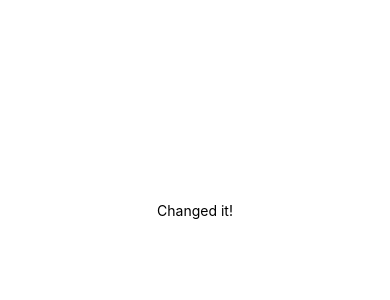
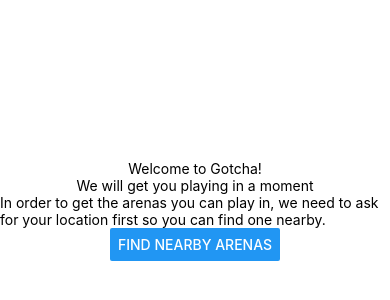
Before and after one commit to jwright/gotcha-app-techbash, a React Native app: screen /Home in a window 390 px wide. Shown: the part 212-512 px from the top of the page. Built offline with nearby package versions, Linux system fonts and the light colour scheme.

Commit message:
Get location and add arena list screen

```diff
--- a/package.json
+++ b/package.json
@@ -13,6 +13,7 @@
     "@react-navigation/native": "^6.0.13",
     "@react-navigation/native-stack": "^6.9.1",
     "expo": "~43.0.2",
+    "expo-location": "~13.0.4",
     "expo-status-bar": "~1.1.0",
     "react": "17.0.1",
     "react-dom": "17.0.1",
--- a/src/App.js
+++ b/src/App.js
@@ -3,6 +3,7 @@
 import { NavigationContainer } from '@react-navigation/native';
 import { createNativeStackNavigator } from '@react-navigation/native-stack';
 
+import ArenaListScreen from './screens/ArenaListScreen';
 import HomeScreen from './screens/HomeScreen';
 
 const Stack = createNativeStackNavigator();
@@ -11,6 +12,7 @@
   <NavigationContainer>
     <Stack.Navigator initialRouteName="Home">
       <Stack.Screen name="Home" component={HomeScreen} options={{ headerShown: false, title: "Gotcha!" }} />
+      <Stack.Screen name="ArenaList" component={ArenaListScreen} options={{ headerShown: false, title: "Select an Arena" }} />
     </Stack.Navigator>
   </NavigationContainer>
 )
--- /dev/null
+++ b/src/screens/ArenaListScreen/index.js
@@ -0,0 +1,24 @@
+import React from "react";
+import { StyleSheet, Text, View } from 'react-native';
+
+const styles = StyleSheet.create({
+  container: {
+    flex: 1,
+    backgroundColor: '#fff',
+    alignItems: 'center',
+    justifyContent: 'center',
+  },
+});
+
+
+const ArenaListScreen = ({ route, location }) => {
+  const { location: { latitude, longitude }} = route.params;
+
+  return (
+    <View style={styles.container}>
+      <Text>Your location is {latitude}/{longitude}</Text>
+    </View>
+  );
+};
+
+export default ArenaListScreen;
--- a/src/screens/HomeScreen/index.js
+++ b/src/screens/HomeScreen/index.js
@@ -1,7 +1,7 @@
 import React from 'react';
-import { StyleSheet, Text, View } from 'react-native';
+import { Button, StyleSheet, Text, View } from 'react-native';
 
-import { StatusBar } from 'expo-status-bar';
+import * as Location from 'expo-location';
 
 const styles = StyleSheet.create({
   container: {
@@ -12,11 +12,28 @@
   },
 });
 
-const HomeScreen = ()  => (
-  <View style={styles.container}>
-    <Text>Changed it!</Text>
-    <StatusBar style="auto" />
-  </View>
-)
+const HomeScreen = ({ navigation })  => {
+  const handleFindNearbyArenas = async () => {
+    const { granted } = await Location.requestForegroundPermissionsAsync();
+
+    if (granted) {
+      const { coords: { latitude, longitude }} = await Location.getCurrentPositionAsync();
+      navigate({latitude, longitude});
+    }
+  }
+
+  const navigate = ({latitude, longitude}) => {
+    navigation.navigate("ArenaList", { location: { latitude, longitude }});
+  }
+
+  return (
+    <View style={styles.container}>
+      <Text>Welcome to Gotcha!</Text>
+      <Text>We will get you playing in a moment</Text>
+      <Text>In order to get the arenas you can play in, we need to ask for your location first so you can find one nearby.</Text>
+      <Button onPress={handleFindNearbyArenas} title="Find Nearby Arenas" />
+    </View>
+  )
+}
 
 export default HomeScreen;
```
Also changed, not shown: 1 other file (tests, documents, lock files or other folders).
